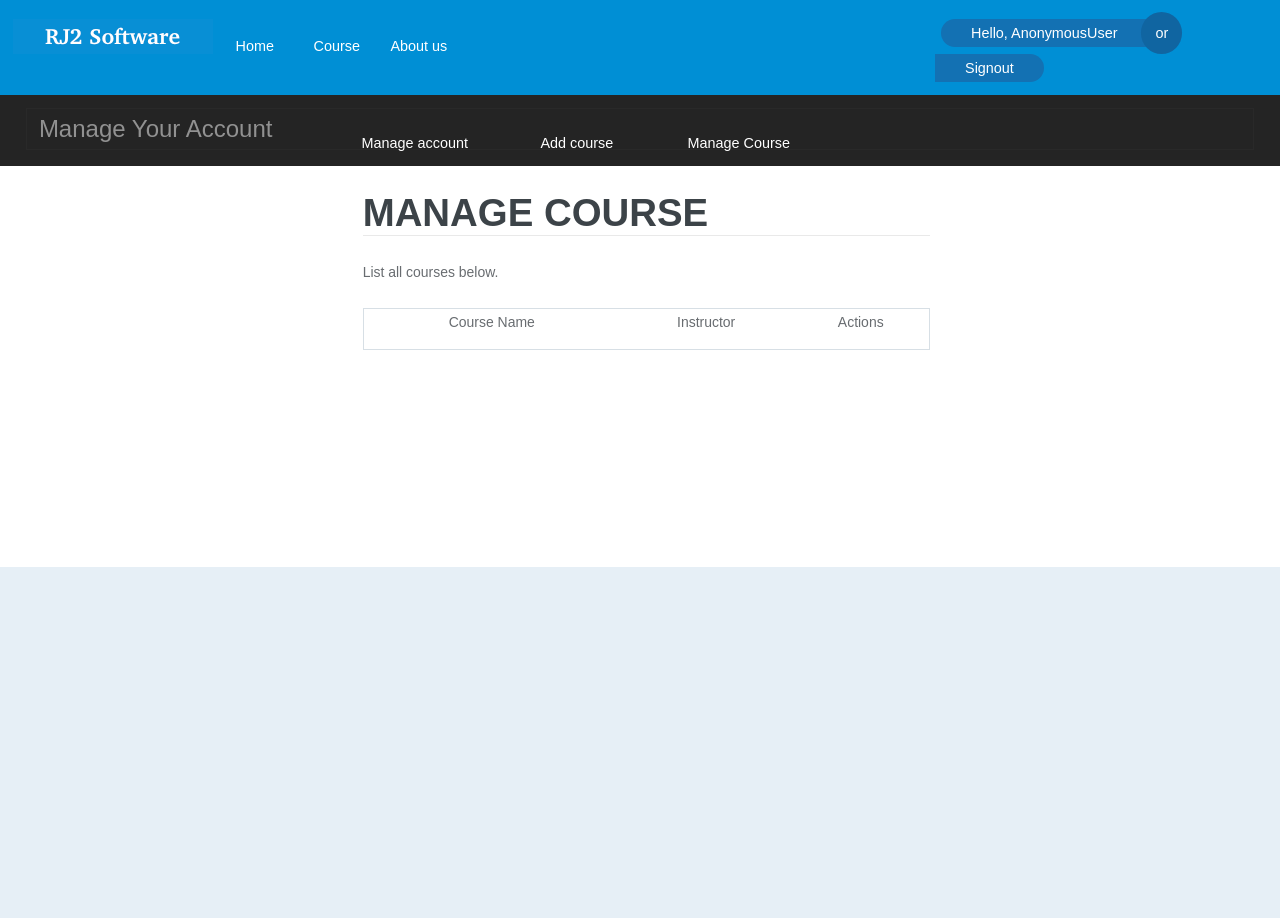
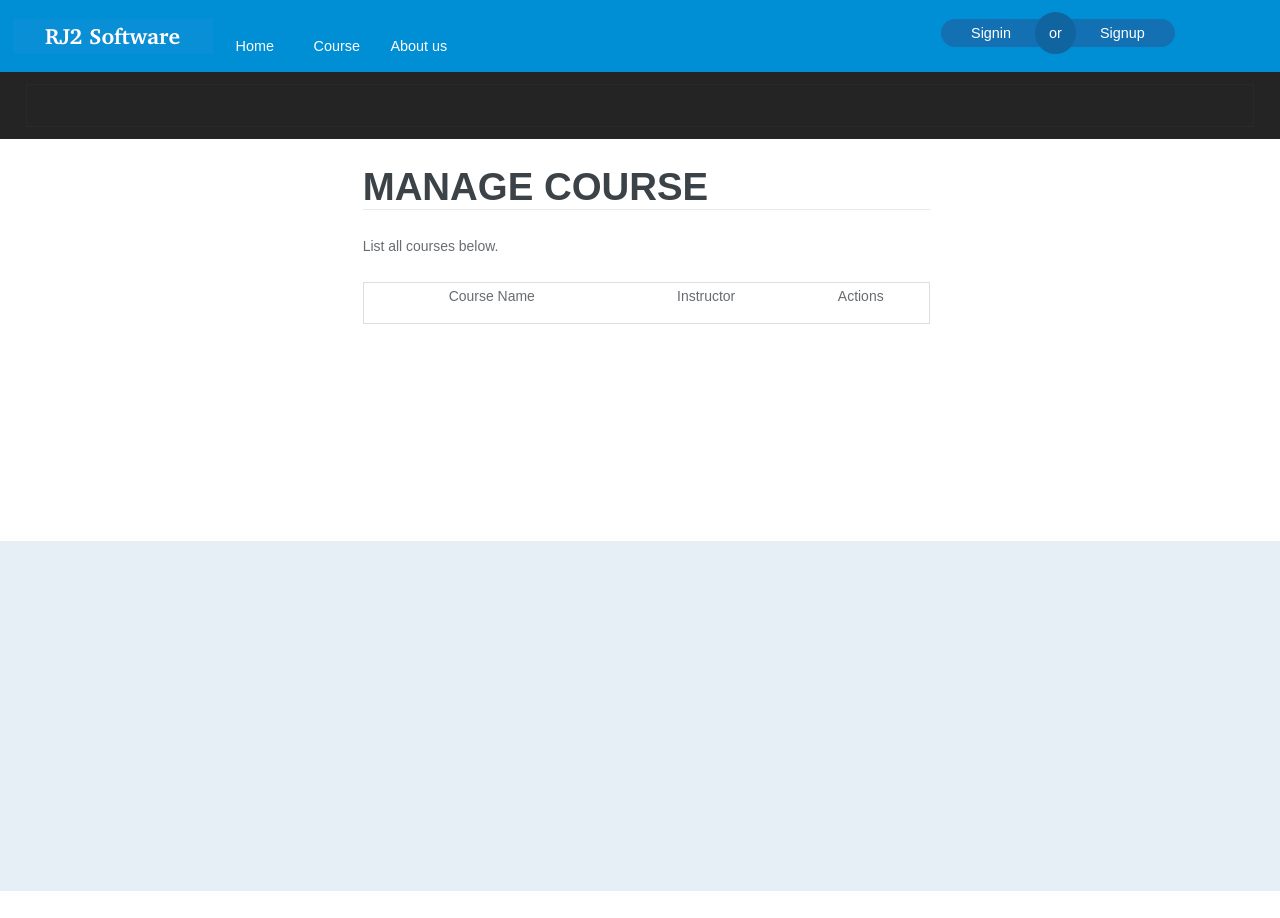
Before and after one commit to justin-f-perez/rj2, a Django app: template rj2/templates/rj2/deleteCourse.html in a window 1280 px wide. After the commit the page ends 891 px from the top, so only its background shows below. Run offline with Django 3.2, Linux system fonts and the light colour scheme; the template is opened without the code that fills it, so the values that code supplies are empty.

Commit message:
changed based template, when content manager login, manage account, add course etc. menu will appear

```diff
--- a/rj2/templates/base.html
+++ b/rj2/templates/base.html
@@ -47,8 +47,9 @@
         <div class="clear"> </div>
     </div>
 <!-- start top_bg. -->
+{% if user.is_authenticated %}
 <div class="top_bg">
-<div class="main_top">
+    <div class="main_top">
 	<h4 class="style">Manage your account</h4>
     <ul class="subneg">
         <li><a href="#">Manage account</a>
@@ -60,6 +61,13 @@
     </ul>
 </div>
 </div>
+{% else %}
+<div class="top_bg">
+    <div class="main_top">
+        <h4 class="style">&nbsp;</h4>
+    </div>
+</div>
+{% endif %}
 <!-- start main -->
 {% block content %}
 {% endblock %}
--- a/rj2/templates/rj2/deleteCourse.html
+++ b/rj2/templates/rj2/deleteCourse.html
@@ -1,51 +1,9 @@
 <!DOCTYPE html PUBLIC "-//W3C//DTD XHTML 1.0 Transitional//EN" "http://www.w3.org/TR/xhtml1/DTD/xhtml1-transitional.dtd">
 <html xmlns="http://www.w3.org/1999/xhtml">
-<head>
-<title>ManageAccount</title>
-
-{% load staticfiles %}
-<link href="{% static 'rj2/css/style.css' %}" rel="stylesheet" type="text/css"/>
-<meta http-equiv="Content-Type" content="text/html; charset=utf-8" />
-<meta name="viewport" content="width=device-width, initial-scale=1, maximum-scale=1">
-</head>
-<body>
-	<!---header--->
-    <div class="header">
-        <div class="logo">
-		<a href="index.html"><img src="{% static 'rj2/images/logo.png' %}" alt=""/></a>
-        </div>
-        <div class="signin">
-            <ul>
-		    <li><a href="edit.html">Hello, {{ user }}</a></li>
-                <li class="a"><h6>or</h6></li>
-		<li class="b"><a href="{% url 'account_logout' %}">Signout</a></li>
-                <div class="clear"></div>
-            </ul>
-        </div>
-        <ul id="sddm">
-		<li><a href="{% url 'rj2_homepage' %}">Home</a>
-            </li>
-            <li><a href="#">Course</a>
-            </li>
-            <li><a href="#">About us</a>
-            </li>
-        </ul>
-        <div class="clear"> </div>
-    </div>
-<!-- start top_bg. -->
-<div class="top_bg">
-<div class="main_top">
-	<h4 class="style">Manage your account</h4>
-    <ul class="subneg">
-        <li><a href="#">Manage account</a>
-        </li>
-	<li><a href="{% url 'add_course' %}">Add course</a>
-        </li>
-        <li><a href="#">Manage Course</a>
-        </li>
-    </ul>
-</div>
-</div>
+    {% extends "rj2/base.html" %}
+    {% load staticfiles %}
+    {% block head_title %}ManageAccount{% endblock %}
+    {% block content %}
 <!-- start main -->
 <div class="main_bg">
 <div class="main">
@@ -82,7 +40,7 @@
 	</div>
 	<!-- end registration -->
 	</div>
-
+	{% endblock %}
 	<div class="clear"></div>
 </div>
 </div>
```
Also changed, not shown: rj2/templates/rj2/addCourse.html (+4 -45 lines).
